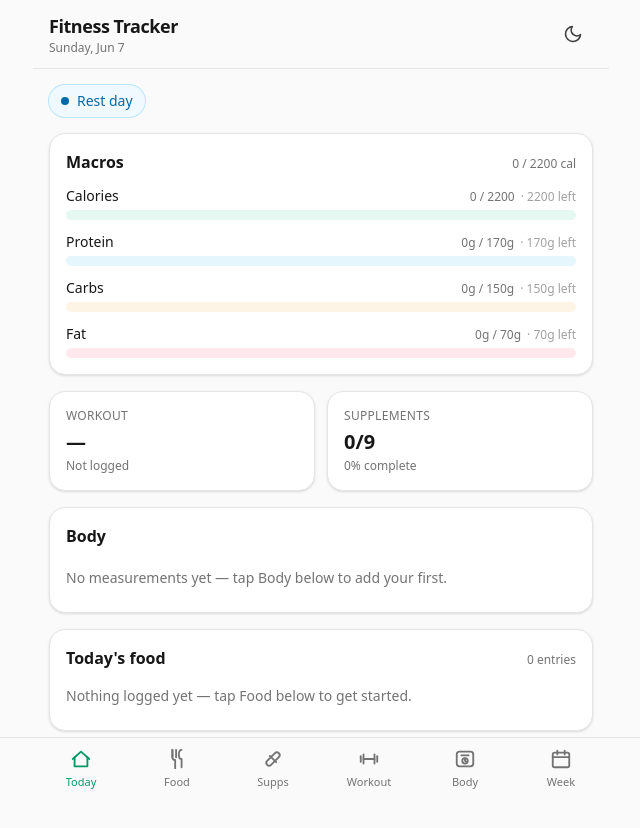
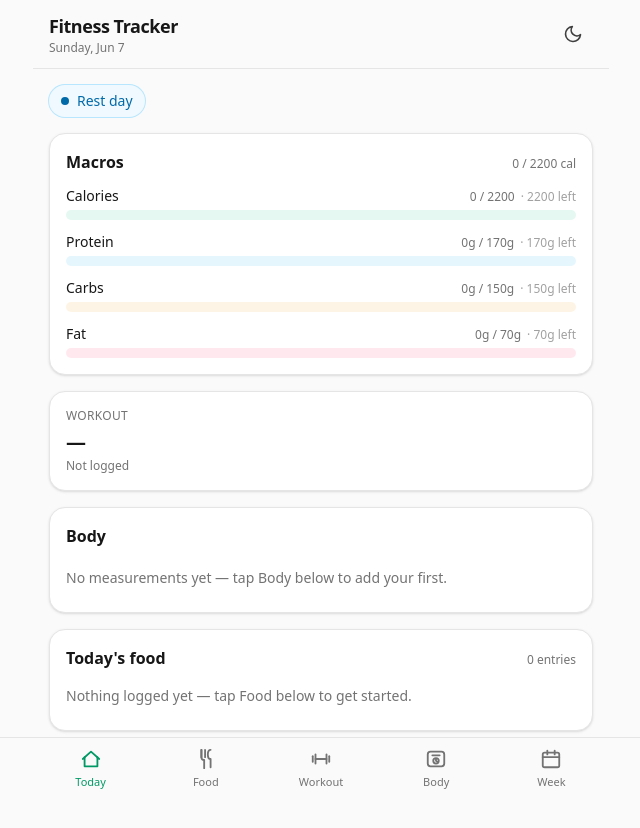
Before and after one commit to jbains551/fitness-tracker, a React (Vite) app: page / in a window 1280 px wide. Shown: the top 828 px of the page, without its empty margins (319-959 px from the left). Built offline with nearby package versions, Linux system fonts and the light colour scheme.

Commit message:
Remove supplement tracking
Drops the Supps tab, dashboard card, weekly summary column, store slice,
and supplement constants. The Body tab is now in slot 4 of the bottom nav
and the weekly summary pill grid is 2-up instead of 3-up.

```diff
--- a/src/App.jsx
+++ b/src/App.jsx
@@ -2,7 +2,6 @@ import { useEffect, useState } from 'react';
 import { useStore, useTheme } from './lib/store.js';
 import Dashboard from './views/Dashboard.jsx';
 import FoodLogger from './views/FoodLogger.jsx';
-import Supplements from './views/Supplements.jsx';
 import Workout from './views/Workout.jsx';
 import Weekly from './views/Weekly.jsx';
 import Body from './views/Body.jsx';
@@ -10,7 +9,6 @@ import Body from './views/Body.jsx';
 const TABS = [
   { id: 'dashboard', label: 'Today', icon: HomeIcon },
   { id: 'food', label: 'Food', icon: ForkIcon },
-  { id: 'supps', label: 'Supps', icon: PillIcon },
   { id: 'workout', label: 'Workout', icon: DumbbellIcon },
   { id: 'body', label: 'Body', icon: ScaleIcon },
   { id: 'week', label: 'Week', icon: CalendarIcon },
@@ -50,7 +48,6 @@ export default function App() {
       <main className="flex-1 px-4 pt-4 pb-32">
         {tab === 'dashboard' && <Dashboard store={store} now={now} />}
         {tab === 'food' && <FoodLogger store={store} now={now} />}
-        {tab === 'supps' && <Supplements store={store} now={now} />}
         {tab === 'workout' && <Workout store={store} now={now} />}
         {tab === 'body' && <Body store={store} now={now} />}
         {tab === 'week' && <Weekly store={store} now={now} />}
@@ -60,7 +57,7 @@ export default function App() {
         className="fixed bottom-0 inset-x-0 z-20 border-t border-neutral-200 dark:border-neutral-800 bg-neutral-50/95 dark:bg-neutral-950/95 backdrop-blur"
         style={{ paddingBottom: 'env(safe-area-inset-bottom)' }}
       >
-        <div className="max-w-xl mx-auto grid grid-cols-6">
+        <div className="max-w-xl mx-auto grid grid-cols-5">
           {TABS.map((t) => {
             const Icon = t.icon;
             const active = tab === t.id;
@@ -101,14 +98,6 @@ function ForkIcon() {
       <path d="M11 2v8" />
       <path d="M7 2v8" />
       <path d="M17 2c-2 0-3 2-3 5s1 5 3 5v9" />
-    </svg>
-  );
-}
-function PillIcon() {
-  return (
-    <svg width="22" height="22" viewBox="0 0 24 24" fill="none" stroke="currentColor" strokeWidth="2" strokeLinecap="round" strokeLinejoin="round">
-      <rect x="3" y="9" width="18" height="6" rx="3" transform="rotate(-45 12 12)" />
-      <path d="M8.5 8.5l7 7" />
     </svg>
   );
 }
--- a/src/lib/data.js
+++ b/src/lib/data.js
@@ -12,26 +12,4 @@ export const QUICK_FOODS = [
 
 export const MEALS = ['breakfast', 'pre-workout', 'post-workout', 'lunch', 'dinner', 'snack'];
 
-export const SUPPLEMENTS = {
-  morning: [
-    { id: 'vit_d3', name: 'Vitamin D3', dose: '5000 IU' },
-    { id: 'k2', name: 'Vitamin K2', dose: '100 mcg' },
-    { id: 'fish_oil', name: 'Fish Oil', dose: '2 g' },
-    { id: 'zinc', name: 'Zinc', dose: '15 mg' },
-  ],
-  preworkout: [
-    { id: 'creatine', name: 'Creatine', dose: '5 g' },
-    { id: 'caffeine', name: 'Caffeine', dose: '' },
-  ],
-  afternoon: [
-    { id: 'berberine', name: 'Berberine', dose: '500 mg' },
-    { id: 'gte', name: 'Green Tea Extract', dose: '400 mg' },
-    { id: 'l_carnitine', name: 'L-Carnitine', dose: '1 g' },
-  ],
-  bedtime: [
-    { id: 'magnesium', name: 'Magnesium Glycinate', dose: '400 mg' },
-    { id: 'ashwagandha', name: 'Ashwagandha', dose: '600 mg' },
-  ],
-};
-
 export const WORKOUT_TYPES = ['HIIT', 'Zone 2', 'Strength', 'Rest'];
--- a/src/views/Dashboard.jsx
+++ b/src/views/Dashboard.jsx
@@ -1,6 +1,5 @@
 import { useMemo } from 'react';
 import { dayKind, targetFor, todayKey, sumMacros, clampPct } from '../lib/utils.js';
-import { SUPPLEMENTS } from '../lib/data.js';
 import BodyChart from '../components/BodyChart.jsx';
 
 export default function Dashboard({ store, now }) {
@@ -12,12 +11,6 @@ export default function Dashboard({ store, now }) {
   const entries = store.state.foods[key] || [];
   const totals = useMemo(() => sumMacros(entries), [entries]);
   const workout = store.state.workouts[key];
-
-  const suppsToday = store.state.supps[key] || {};
-  const suppGroups = ['morning', kind === 'training' ? 'preworkout' : null, 'afternoon', 'bedtime'].filter(Boolean);
-  const allSupps = suppGroups.flatMap((g) => SUPPLEMENTS[g]);
-  const suppDone = allSupps.filter((s) => suppsToday[s.id]).length;
-  const suppPct = allSupps.length ? Math.round((suppDone / allSupps.length) * 100) : 0;
 
   const body = store.state.body;
   const weightUnit = body.settings.weightUnit;
@@ -52,20 +45,12 @@ export default function Dashboard({ store, now }) {
         </div>
       </section>
 
-      <div className="grid grid-cols-2 gap-3">
       <StatCard
         title="Workout"
         value={workout ? workout.type : '—'}
         sub={workout ? `${workout.duration || 0} min · RPE ${workout.effort || '?'}` : 'Not logged'}
         good={!!workout}
       />
-        <StatCard
-          title="Supplements"
-          value={`${suppDone}/${allSupps.length}`}
-          sub={`${suppPct}% complete`}
-          good={suppPct === 100}
-        />
-      </div>
 
       <section className="bg-white dark:bg-neutral-900 rounded-2xl border border-neutral-200 dark:border-neutral-800 p-4 shadow-sm">
         <div className="flex items-baseline justify-between mb-3">
--- a/src/views/Supplements.jsx
+++ /dev/null
@@ -1,105 +0,0 @@
-import { SUPPLEMENTS } from '../lib/data.js';
-import { isTrainingDay, todayKey } from '../lib/utils.js';
-
-const GROUP_META = {
-  morning: { label: 'Morning', icon: '☀️', color: 'amber' },
-  preworkout: { label: 'Pre-workout', icon: '⚡', color: 'emerald' },
-  afternoon: { label: 'Afternoon', icon: '🌤', color: 'sky' },
-  bedtime: { label: 'Before bed', icon: '🌙', color: 'indigo' },
-};
-
-const ACCENT = {
-  amber: 'bg-amber-500',
-  emerald: 'bg-emerald-500',
-  sky: 'bg-sky-500',
-  indigo: 'bg-indigo-500',
-};
-
-export default function Supplements({ store, now }) {
-  const key = todayKey(now);
-  const day = store.state.supps[key] || {};
-  const training = isTrainingDay(now.getDay());
-
-  const groups = ['morning', training ? 'preworkout' : null, 'afternoon', 'bedtime'].filter(Boolean);
-  const total = groups.reduce((n, g) => n + SUPPLEMENTS[g].length, 0);
-  const done = groups.reduce((n, g) => n + SUPPLEMENTS[g].filter((s) => day[s.id]).length, 0);
-  const pct = total ? Math.round((done / total) * 100) : 0;
-
-  return (
-    <div className="space-y-4">
-      <section className="bg-white dark:bg-neutral-900 rounded-2xl border border-neutral-200 dark:border-neutral-800 p-4 shadow-sm">
-        <div className="flex items-baseline justify-between mb-2">
-          <h2 className="font-semibold">Today's stack</h2>
-          <span className="text-sm text-neutral-500 dark:text-neutral-400">{done} / {total} · {pct}%</span>
-        </div>
-        <div className="h-2 rounded-full bg-emerald-500/10 overflow-hidden">
-          <div className="h-full bg-emerald-500 transition-[width] duration-500" style={{ width: `${pct}%` }} />
-        </div>
-        {!training && (
-          <p className="text-xs text-neutral-500 dark:text-neutral-400 mt-2">
-            Rest day — pre-workout supplements are hidden.
-          </p>
-        )}
-      </section>
-
-      {groups.map((g) => (
-        <SuppGroup key={g} groupKey={g} day={day} onToggle={(id) => store.toggleSupp(key, id)} />
-      ))}
-    </div>
-  );
-}
-
-function SuppGroup({ groupKey, day, onToggle }) {
-  const meta = GROUP_META[groupKey];
-  const list = SUPPLEMENTS[groupKey];
-  const done = list.filter((s) => day[s.id]).length;
-
-  return (
-    <section className="bg-white dark:bg-neutral-900 rounded-2xl border border-neutral-200 dark:border-neutral-800 overflow-hidden shadow-sm">
-      <header className="px-4 py-3 flex items-center justify-between border-b border-neutral-100 dark:border-neutral-800">
-        <div className="flex items-center gap-2">
-          <span className="text-lg">{meta.icon}</span>
-          <h3 className="font-semibold">{meta.label}</h3>
-        </div>
-        <span className="text-xs text-neutral-500 dark:text-neutral-400">{done}/{list.length}</span>
-      </header>
-      <ul>
-        {list.map((s) => {
-          const checked = !!day[s.id];
-          return (
-            <li key={s.id}>
-              <button
-                onClick={() => onToggle(s.id)}
-                className={
-                  'w-full px-4 py-3 flex items-center gap-3 active:scale-[0.99] transition ' +
-                  (checked
-                    ? 'bg-emerald-50/60 dark:bg-emerald-950/30'
-                    : 'hover:bg-neutral-50 dark:hover:bg-neutral-800/40')
-                }
-              >
-                <span
-                  className={
-                    'size-7 rounded-full flex items-center justify-center border-2 transition ' +
-                    (checked
-                      ? `${ACCENT[meta.color]} border-transparent text-white scale-100`
-                      : 'border-neutral-300 dark:border-neutral-600 text-transparent')
-                  }
-                >
-                  <svg width="16" height="16" viewBox="0 0 24 24" fill="none" stroke="currentColor" strokeWidth="3" strokeLinecap="round" strokeLinejoin="round">
-                    <path d="M4 12l5 5L20 6" />
-                  </svg>
-                </span>
-                <div className="flex-1 text-left min-w-0">
-                  <p className={'text-sm font-medium ' + (checked ? 'line-through text-neutral-500 dark:text-neutral-400' : '')}>
-                    {s.name}
-                  </p>
-                  {s.dose && <p className="text-xs text-neutral-500 dark:text-neutral-400">{s.dose}</p>}
-                </div>
-              </button>
-            </li>
-          );
-        })}
-      </ul>
-    </section>
-  );
-}
--- a/src/views/Weekly.jsx
+++ b/src/views/Weekly.jsx
@@ -1,8 +1,6 @@
 import { useMemo } from 'react';
-import { SUPPLEMENTS } from '../lib/data.js';
 import {
   DOW_SHORT,
-  isTrainingDay,
   lastNDays,
   sumMacros,
   targetFor,
@@ -22,12 +20,6 @@ export default function Weekly({ store, now }) {
       const workout = store.state.workouts[key];
       const workoutDone = !!workout && workout.type !== 'Rest' && (workout.duration || 0) > 0;
 
-      const groups = ['morning', isTrainingDay(dow) ? 'preworkout' : null, 'afternoon', 'bedtime'].filter(Boolean);
-      const supps = store.state.supps[key] || {};
-      const allSupps = groups.flatMap((g) => SUPPLEMENTS[g]);
-      const suppDone = allSupps.filter((s) => supps[s.id]).length;
-      const suppPct = allSupps.length ? Math.round((suppDone / allSupps.length) * 100) : 0;
-
       return {
         date: d,
         key,
@@ -37,7 +29,6 @@ export default function Weekly({ store, now }) {
         proteinHit,
         workout,
         workoutDone,
-        suppPct,
         isToday: key === todayKey(now),
       };
     });
@@ -61,7 +52,6 @@ export default function Weekly({ store, now }) {
 
   const weekProteinHits = days.filter((d) => d.proteinHit).length;
   const weekWorkouts = days.filter((d) => d.workoutDone).length;
-  const avgSupp = Math.round(days.reduce((n, d) => n + d.suppPct, 0) / days.length);
 
   return (
     <div className="space-y-4">
@@ -75,10 +65,9 @@ export default function Weekly({ store, now }) {
         </p>
       </section>
 
-      <div className="grid grid-cols-3 gap-3">
+      <div className="grid grid-cols-2 gap-3">
         <Pill label="Protein hits" value={`${weekProteinHits}/7`} accent="sky" />
         <Pill label="Workouts" value={`${weekWorkouts}/7`} accent="emerald" />
-        <Pill label="Avg supps" value={`${avgSupp}%`} accent="indigo" />
       </div>
 
       <section className="bg-white dark:bg-neutral-900 rounded-2xl border border-neutral-200 dark:border-neutral-800 overflow-hidden shadow-sm">
@@ -97,15 +86,9 @@ export default function Weekly({ store, now }) {
                 </div>
               </div>
               <div className="flex-1 min-w-0">
-                <div className="flex items-center gap-2 text-xs">
+                <div className="flex items-center gap-2 text-xs flex-wrap">
                   <Status ok={d.proteinHit} label={`P ${Math.round(d.totals.p)}/${d.target.p}`} />
                   <Status ok={d.workoutDone} label={d.workout ? d.workout.type : 'No workout'} />
-                </div>
-                <div className="mt-1.5 flex items-center gap-2">
-                  <div className="flex-1 h-1.5 rounded-full bg-indigo-500/10 overflow-hidden">
-                    <div className="h-full bg-indigo-500 transition-[width] duration-500" style={{ width: `${d.suppPct}%` }} />
-                  </div>
-                  <span className="text-[11px] text-neutral-500 dark:text-neutral-400 w-9 text-right">{d.suppPct}%</span>
                 </div>
               </div>
             </li>
```
Also changed, not shown: src/lib/store.js, 1 other file (tests, documents, lock files or other folders). Lines whose indentation alone changed are shown as unchanged.
